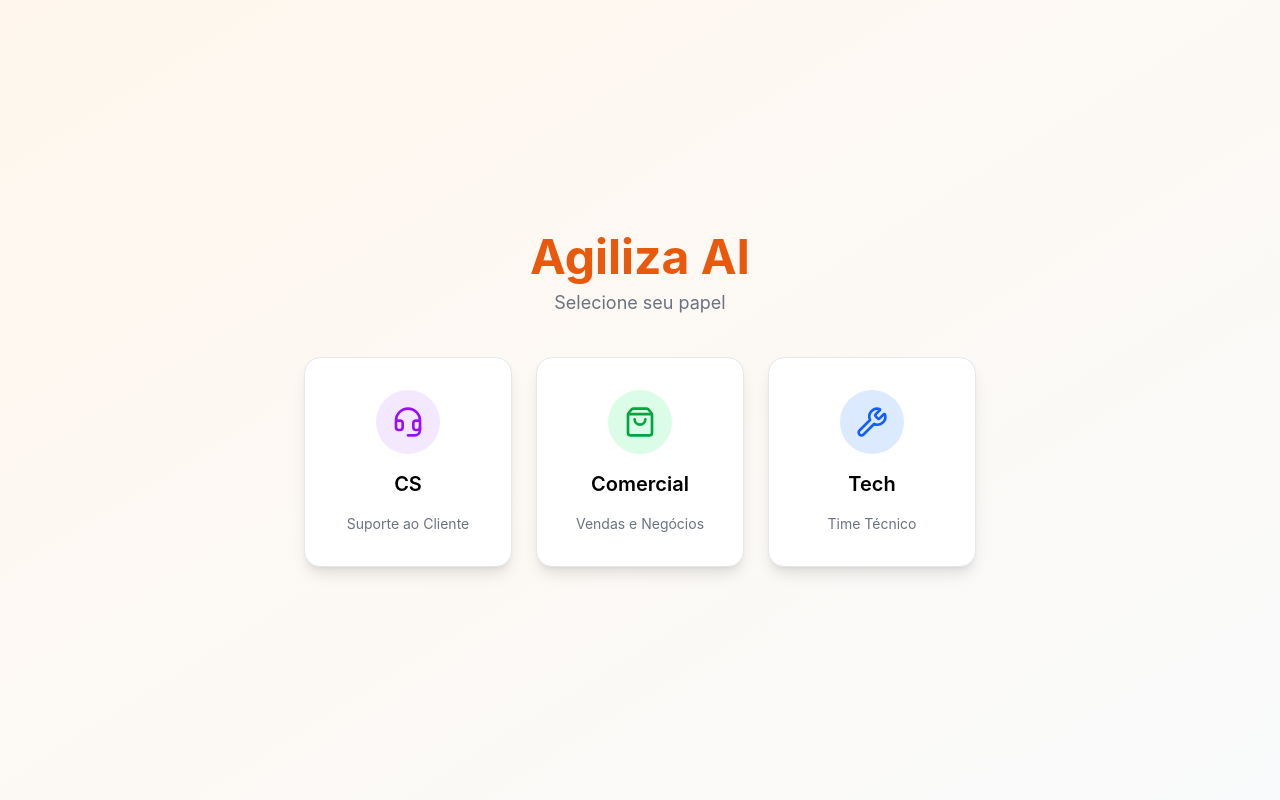
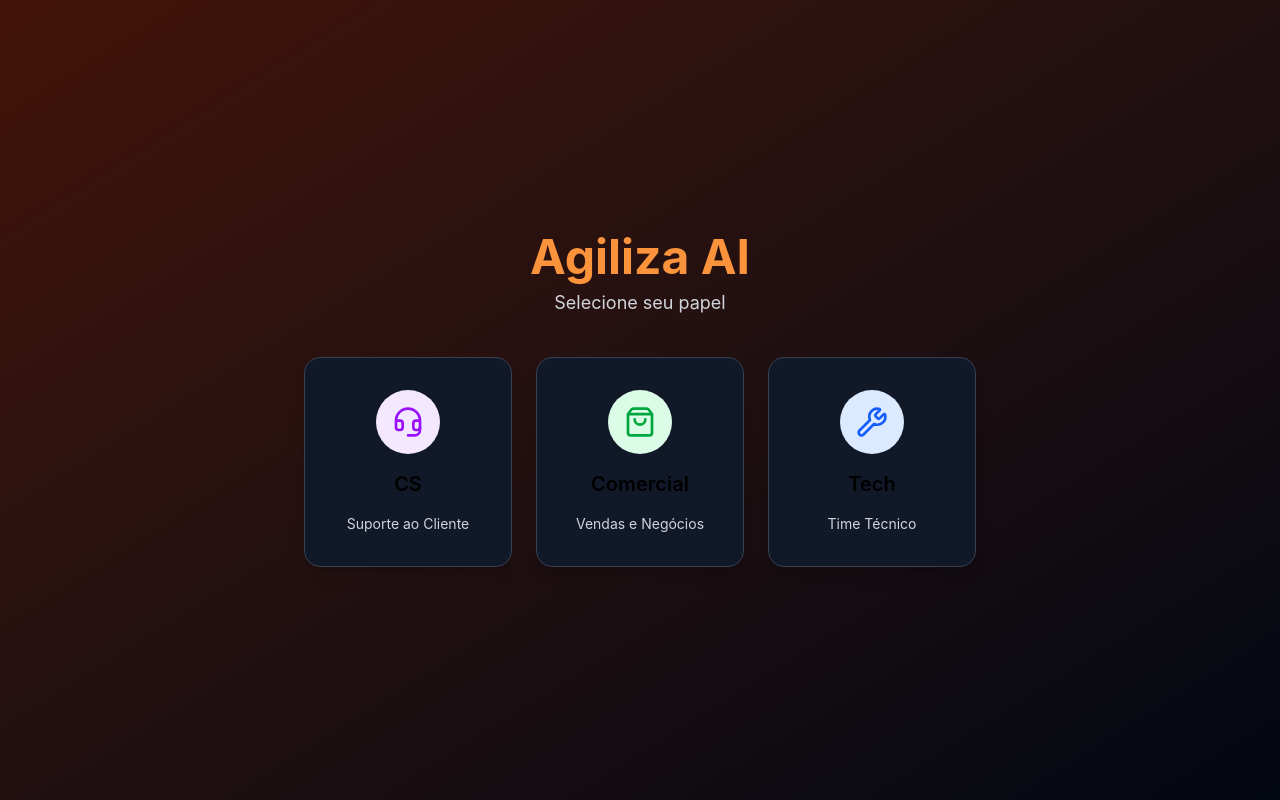
Before and after one commit to DerickBessa/agiliza-ai, a React (Vite) app: page / in a window 1280 px wide. Built offline with nearby package versions, Linux system fonts and the light colour scheme.

Commit message:
fix: pure black/white text, dark mode as default

```diff
--- a/src/components/Layout.tsx
+++ b/src/components/Layout.tsx
@@ -7,7 +7,7 @@ export default function Layout() {
   const location = useLocation()
   const navigate = useNavigate()
   const role = location.pathname.startsWith('/cs') ? 'CS' : location.pathname.startsWith('/comercial') ? 'Comercial' : 'Tech'
-  const [dark, setDark] = useState(() => localStorage.getItem('dark') === 'true')
+  const [dark, setDark] = useState(() => localStorage.getItem('dark') !== 'false')
 
   const toggleDark = () => {
     const next = !dark
--- a/src/index.css
+++ b/src/index.css
@@ -10,9 +10,9 @@
   --_surface: #ffffff;
   --_surface-hover: #f3f4f6;
   --_muted: #f3f4f6;
-  --_txt: #111827;
-  --_txt-secondary: #6b7280;
-  --_txt-muted: #9ca3af;
+  --_txt: #000000;
+  --_txt-secondary: #374151;
+  --_txt-muted: #6b7280;
   --_border: #e5e7eb;
   --_border-strong: #d1d5db;
 }
@@ -27,7 +27,7 @@
   --_surface: #111827;
   --_surface-hover: #1f2937;
   --_muted: #1f2937;
-  --_txt: #f3f4f6;
+  --_txt: #ffffff;
   --_txt-secondary: #d1d5db;
   --_txt-muted: #9ca3af;
   --_border: #374151;
--- a/src/main.tsx
+++ b/src/main.tsx
@@ -4,7 +4,7 @@ import { BrowserRouter } from 'react-router-dom'
 import App from './App.tsx'
 import './index.css'
 
-if (localStorage.getItem('dark') === 'true') {
+if (localStorage.getItem('dark') !== 'false') {
   document.documentElement.classList.add('dark')
 }
 
```
